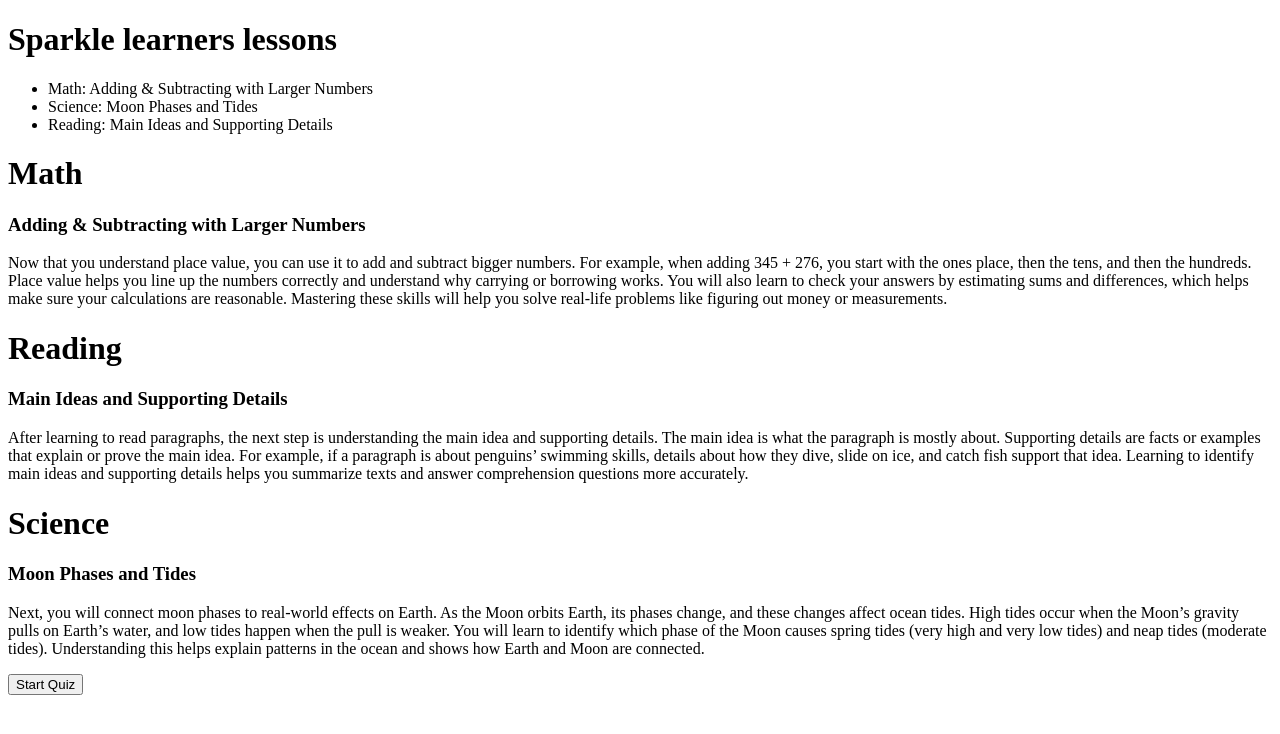
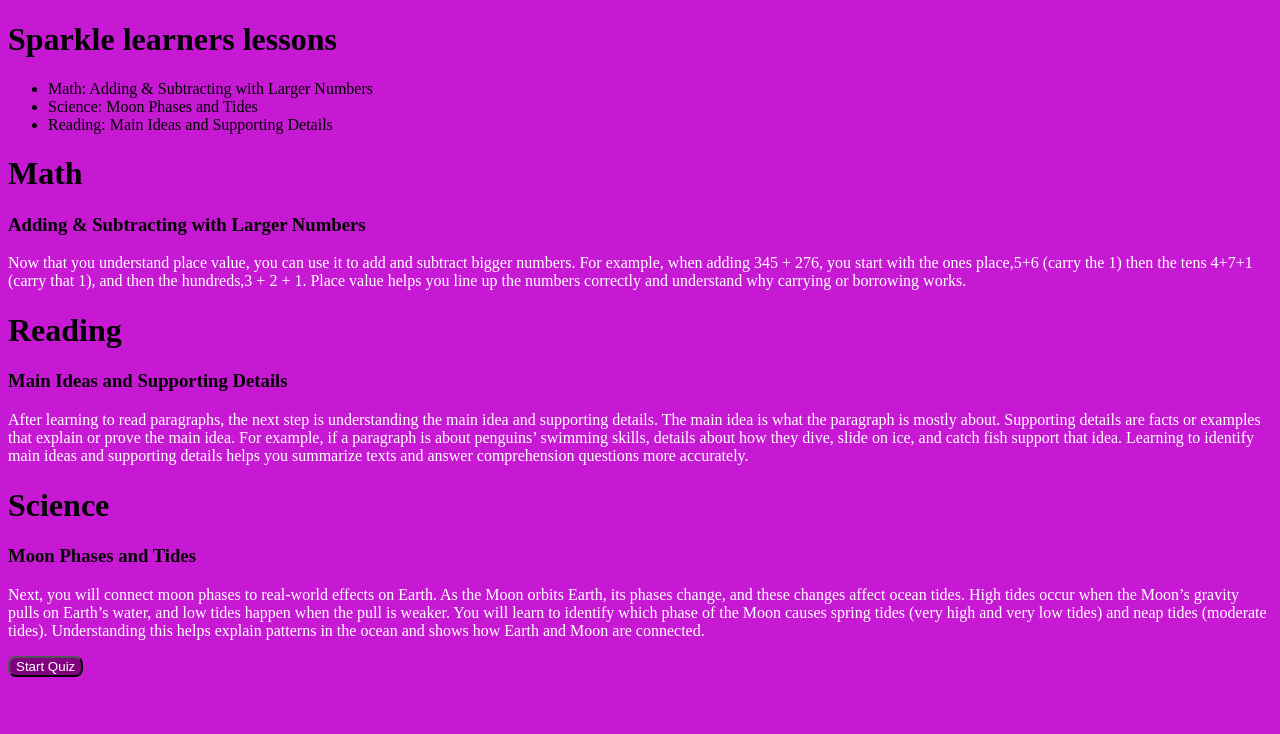
Before and after one commit to Coder78-9/sparkle-learners.com, a plain HTML site: page lesson2.html in a window 1280 px wide. Drawn offline with Linux system fonts and the light colour scheme.

Commit message:
Revise math explanation in lesson2.html
Updated the paragraph on adding and subtracting larger numbers to include specific examples and clarify the process.

```diff
--- a/lesson2.html
+++ b/lesson2.html
@@ -4,7 +4,18 @@
   <meta charset="utf-8">
   <title>Sparkle learners</title>
   <style>
-
+    button {
+     color:white;
+     background-color:purple;
+     border-radius:8px;
+   }
+    body {
+      background-color:rgb(199,25,212);
+      font-family:serif, sans-serif;
+    }
+    p {
+      color:white;
+    }
   </style>
 </head>
 <body>
@@ -18,7 +29,7 @@
   <div>
     <h1>Math</h1>
     <h3>Adding & Subtracting with Larger Numbers</h3>
-    <p>Now that you understand place value, you can use it to add and subtract bigger numbers. For example, when adding 345 + 276, you start with the ones place, then the tens, and then the hundreds. Place value helps you line up the numbers correctly and understand why carrying or borrowing works. You will also learn to check your answers by estimating sums and differences, which helps make sure your calculations are reasonable. Mastering these skills will help you solve real-life problems like figuring out money or measurements.</p>
+    <p>Now that you understand place value, you can use it to add and subtract bigger numbers. For example, when adding 345 + 276, you start with the ones place,5+6 (carry the 1) then the tens 4+7+1 (carry that 1), and then the hundreds,3 + 2 + 1. Place value helps you line up the numbers correctly and understand why carrying or borrowing works.</p>
 
     <h1>Reading</h1>
     <h3>Main Ideas and Supporting Details</h3>
```
